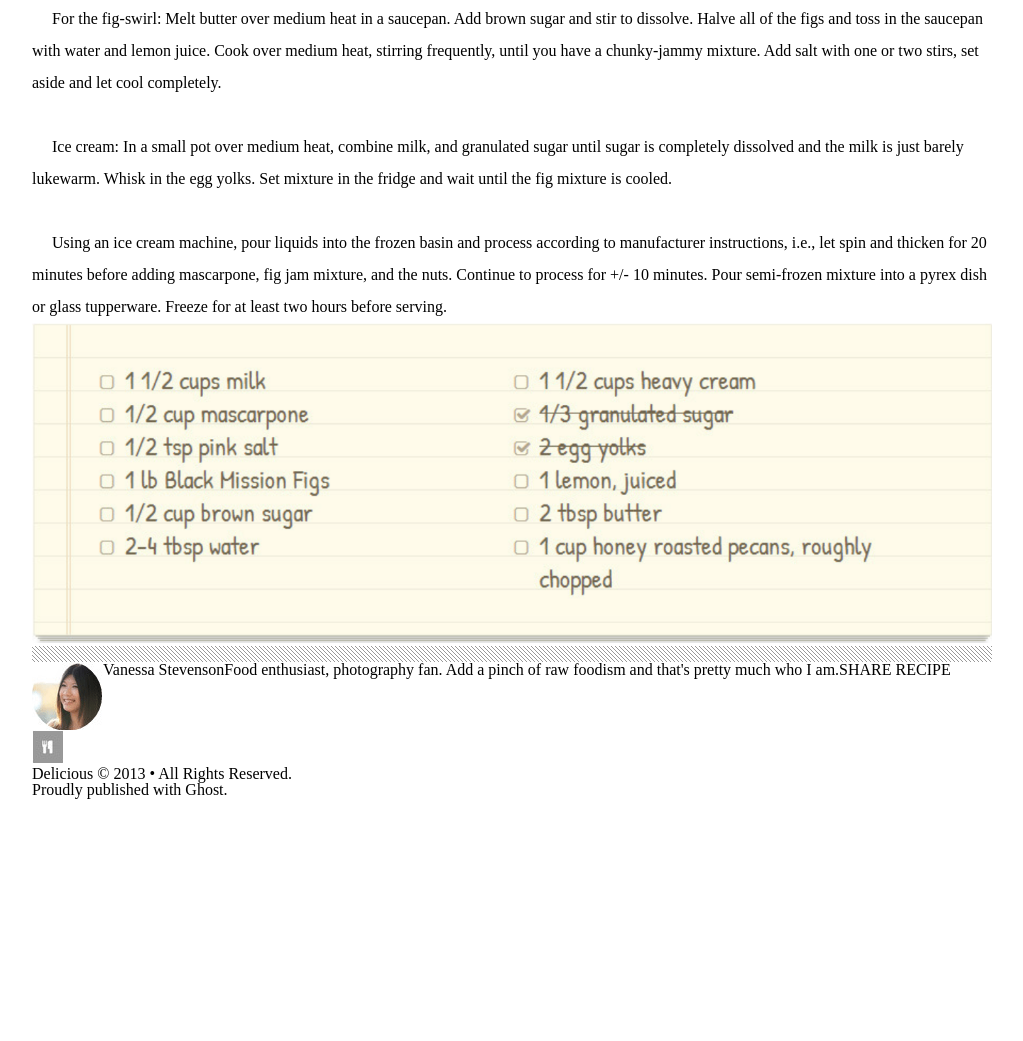
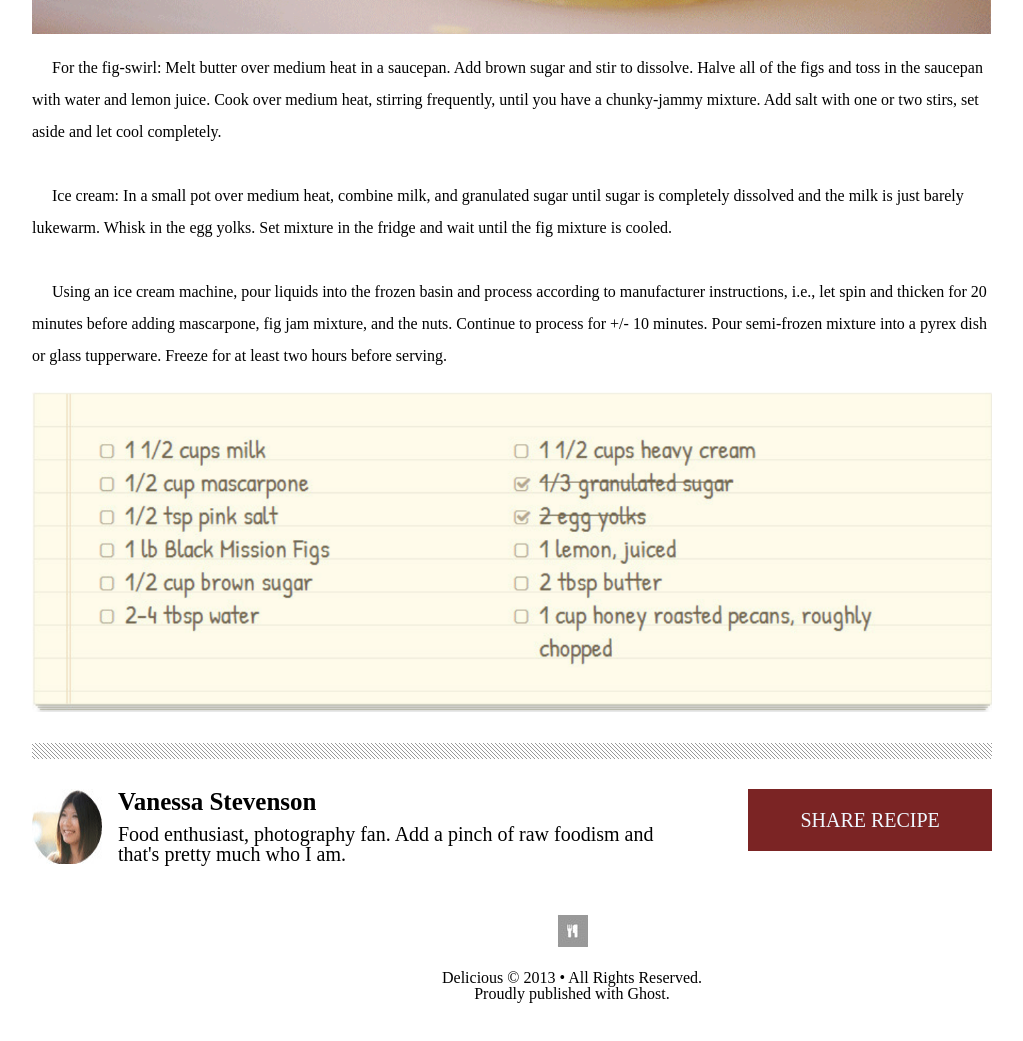
Before and after one commit to Burmpf/chocolate-pizza, a plain HTML site: page index.html in a window 1280 px wide. Shown: the part 847-1888 px from the top of the page, without its empty margins (68-1091 px from the left). Before the commit the page ends 1695 px from the top, so only its background shows below. Drawn offline with Linux system fonts and the light colour scheme.

Commit message:
update lab10-a

```diff
--- a/css/style.css
+++ b/css/style.css
@@ -1,6 +1,7 @@
 html{
     margin:  50px 100px 50px 100px;
 }
+
 body{
     margin-left: 100p;
     margin-top: 50p;
@@ -11,16 +12,29 @@
   display: flex;
   align-items: flex-end;
 }
+
 header nav{
     display: flex;
     justify-content: right;
 }
+
 header ul:first-of-type{
     margin-right: 10px;
 }
+
 #logo{
     float: left;
     margin-right: 10px;
+}
+
+h1 {
+    font-size: 40px;
+    font-family: 'Allura', cursive;
+    font-weight: 800;
+}
+
+header p {
+    font-size: 10px;
 }
 
 /*MAIN BODY*/
@@ -28,34 +42,78 @@
 main{
     width: 960px;
 }
-main section img{
-    img
-    background-image: url("img/hr-img.png");
-    background-repeat: repeat-x;
+
+h2{
+    font-size: 50px;
+    font-weight: bolder;
 }
-h1{
-font-size: 50px;
-font-weight: bolder;
-}
+
 #article-title{
     text-align: left;
 }
+
 #article-title p{
     color: grey;
 }
+
 #print-logo{
    float: right;
 }
+
 #article-title p:first-of-type{
     float: right;
     margin-bottom: 30px;
 }
 
 article{
+    margin-top: 15px;
+    margin-bottom: 20px;
     line-height: 2;
 }
 
+article img{
+    margin-top: 20px;
+}
+
 #about-me{
+    margin-top:30px;
     display: flex;
 }
+h3 {
+    font-size: 25px;
+    font-weight: bold;
+    margin-bottom:10px;
+}
+
+#about-me img {
+    margin-right: 15px;
+}
+
+#about-me p {
+    font-size: 20px;
+}
+
+#about-me ul {
+    width:600px;
+}
+#share {
+    color:aliceblue;
+    margin-left: 50px;
+    width:250px;
+    height:60px;
+    display: flex;
+    justify-content: center;
+    align-items: center;
+    border:1px solid rgb(123, 36, 36);
+    background-color: rgb(123, 36, 36);
+}
+
 /* FOOTER*/
+footer {
+    text-align: center;
+    margin-top:50px;
+}
+footer img {
+    margin-bottom: 20px;
+    float: center;
+}
--- a/index.html
+++ b/index.html
@@ -7,15 +7,16 @@
     <link rel="stylesheet" href="css/reset.css">
     <link rel="stylesheet" href="css/style.css">
     <script src="https://kit.fontawesome.com/fce0b84825.js" crossorigin="anonymous"></script>
+    <link href="https://fonts.googleapis.com/css2?family=Allura&display=swap" rel="stylesheet">
     <title>Document</title>
+
 </head>
 <body>
     <header>
         <img src="img/logo.png" alt="Logo" id="logo">
-            <ul id="title">
-                <li>Delicous</li>
-                <li>THE BEST FOOD BLOG ON THE WEB</li>
-            </ul>
+
+        <h1>Delicous</h1>
+        <p>THE BEST FOOD BLOG ON THE WEB</p>
 
         <nav>
              <ul>
@@ -33,9 +34,14 @@
             </ul>
         </nav>
     </header>
+
     <main>
+        <div style="background: url(img/hr-img.png) repeat-x; height: 4px"></div>
+        <div style="background: url(img/hr-img.png) repeat-x; height: 4px"></div>
+        <div style="background: url(img/hr-img.png) repeat-x; height: 4px"></div>
+        <div style="background: url(img/hr-img.png) repeat-x; height: 4px"></div>
         <div id="article-title">
-            <h1>Chocolate Pizza</h1>
+        <h2>Chocolate Pizza</h2>
         <img src="img/print-icon.png" alt="Print Icon" id="print-logo">
         <p>PRINT</p>
         <p>POSTED ON 15 DEC 2013 / DESSERTS</p>
@@ -49,21 +55,23 @@
             <br>
             <p> &emsp; Using an ice cream machine, pour liquids into the frozen basin and process according to manufacturer instructions, i.e., let spin and thicken for 20 minutes before adding mascarpone, fig jam mixture, and the nuts.
             Continue to process for +/- 10 minutes. Pour semi-frozen mixture into a pyrex dish or glass tupperware. Freeze for at least two hours before serving.</p>
+            <img src="img/Text-on-img.png" alt="" width="960px">
         </article>
-<img src="img/Text-on-img.png" alt="" width="960px">
 
-<script>
 
-</script>
         <div style="background: url(img/hr-img.png) repeat-x; height: 4px"></div>
         <div style="background: url(img/hr-img.png) repeat-x; height: 4px"></div>
         <div style="background: url(img/hr-img.png) repeat-x; height: 4px"></div>
         <div style="background: url(img/hr-img.png) repeat-x; height: 4px"></div>
         <div id="about-me">
             <img src="img/van-pic.png" alt="Vanessa picture">
-<h2>Vanessa Stevenson</h2>
-<p>Food enthusiast, photography fan. Add a pinch of raw foodism and that's pretty much who I am.</p>
-<p>SHARE RECIPE</p>
+            <ul>
+                <li>
+                    <h3>Vanessa Stevenson</h3>
+                </li>
+                <li><p>Food enthusiast, photography fan. Add a pinch of raw foodism and that's pretty much who I am.</p></li>
+            </ul>
+            <p id="share">SHARE RECIPE</p>
         </div>
     </main>
 
@@ -72,6 +80,5 @@
         <p>Delicious &copy; 2013  &bull; All Rights Reserved.</p>
         <p>Proudly published with Ghost.</p>
     </footer>
-
 </body>
 </html>
```
Also changed, not shown: 2 other files. Lines whose indentation alone changed are shown as unchanged.
